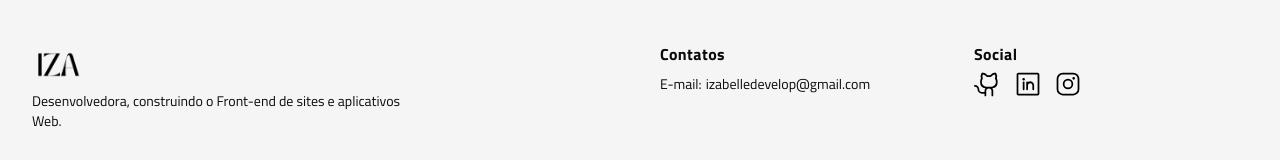
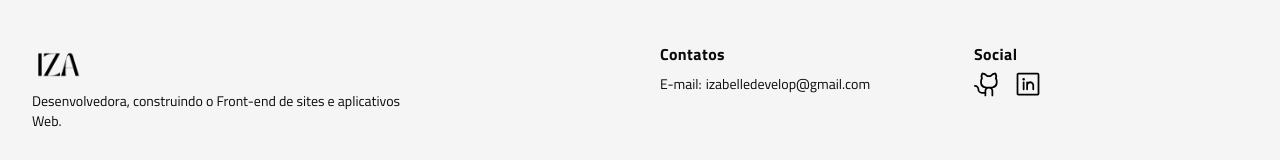
Before and after one commit to IzaDevelop/portfolio, a React (Vite) app: page / in a window 1280 px wide. Shown: the part 2284-2444 px from the top of the page. Built offline with nearby package versions, Linux system fonts and the light colour scheme.

Commit message:
remove instagram link

```diff
--- a/src/components/footer/index.jsx
+++ b/src/components/footer/index.jsx
@@ -65,14 +65,6 @@ export default function Footer() {
                             >
                                 <svg xmlns="http://www.w3.org/2000/svg" width="28" height="28" fill="#000000" viewBox="0 0 256 256"><path d="M216,24H40A16,16,0,0,0,24,40V216a16,16,0,0,0,16,16H216a16,16,0,0,0,16-16V40A16,16,0,0,0,216,24Zm0,192H40V40H216V216ZM96,112v64a8,8,0,0,1-16,0V112a8,8,0,0,1,16,0Zm88,28v36a8,8,0,0,1-16,0V140a20,20,0,0,0-40,0v36a8,8,0,0,1-16,0V112a8,8,0,0,1,15.79-1.78A36,36,0,0,1,184,140ZM100,84A12,12,0,1,1,88,72,12,12,0,0,1,100,84Z"></path></svg>
                             </a>
-                            <a
-                                href="https://instagram.com/izadevelop?igshid=OGQ5ZDc2ODk2ZA=="
-                                target='_blank'
-                                className="transition-colors duration-300 hover:text-deep-purple-accent-400"
-                                title="Instagram"
-                            >
-                                <svg xmlns="http://www.w3.org/2000/svg" width="28" height="28" fill="#000000" viewBox="0 0 256 256"><path d="M128,80a48,48,0,1,0,48,48A48.05,48.05,0,0,0,128,80Zm0,80a32,32,0,1,1,32-32A32,32,0,0,1,128,160ZM176,24H80A56.06,56.06,0,0,0,24,80v96a56.06,56.06,0,0,0,56,56h96a56.06,56.06,0,0,0,56-56V80A56.06,56.06,0,0,0,176,24Zm40,152a40,40,0,0,1-40,40H80a40,40,0,0,1-40-40V80A40,40,0,0,1,80,40h96a40,40,0,0,1,40,40ZM192,76a12,12,0,1,1-12-12A12,12,0,0,1,192,76Z"></path></svg>
-                            </a>
                         </div>
                     </div>
                 </div>
```
